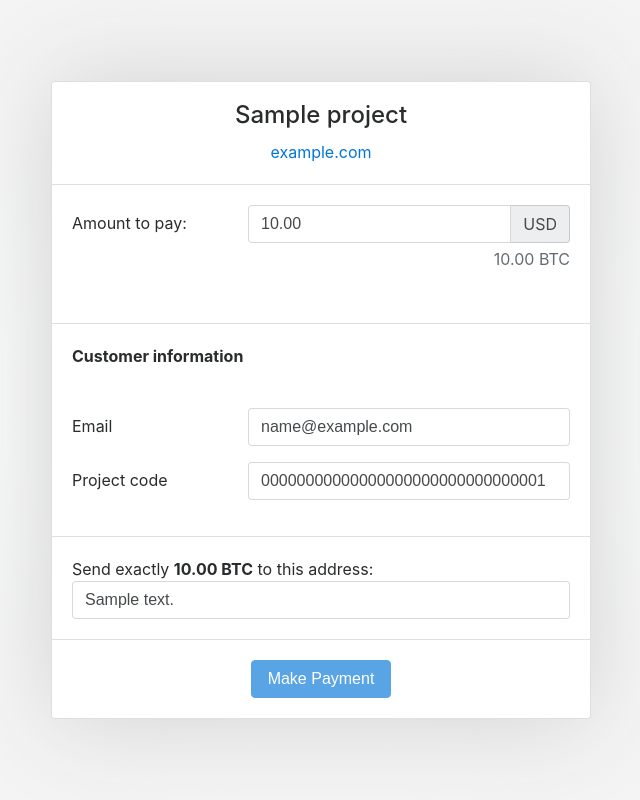
After one commit to codervince/digipay, a Django app: page /00000000-0000-0000-0000-000000000001/ in a window 1280 px wide. The commit adds this page. Shown: the whole page, without its empty margins (319-959 px from the left). Run offline with Django 3.2, Linux system fonts and the light colour scheme; tables that the repository leaves empty hold one stand-in row (values such as "Sample post"); some libraries are stand-ins or nearby versions.

Commit message:
implement transactions html/css/js

```diff
--- a/apps/payments/views.py
+++ b/apps/payments/views.py
@@ -1,4 +1,6 @@
 from django.views.generic import TemplateView
+from django.shortcuts import get_object_or_404
+from django.http import Http404
 from .models import Transaction
 
 
@@ -13,5 +15,8 @@ class TransactionView(TemplateView):
     """
     template_name = 'transaction.html'
 
-    def get_object(self):
-        import ipdb; ipdb.set_trace()
+    def get_context_data(self, **kwargs):
+        kwargs.update({
+            'transaction': get_object_or_404(Transaction, id=kwargs['uuid'])
+        })
+        return super(TransactionView, self).get_context_data(**kwargs)
--- a/templates/base.html
+++ b/templates/base.html
@@ -5,9 +5,30 @@
     <!-- Required meta tags -->
     <meta charset="utf-8">
     <meta name="viewport" content="width=device-width, initial-scale=1, shrink-to-fit=no">
-
     <!-- Bootstrap CSS -->
     <link rel="stylesheet" href="https://maxcdn.bootstrapcdn.com/bootstrap/4.0.0-alpha.6/css/bootstrap.min.css" integrity="sha384-rwoIResjU2yc3z8GV/NPeZWAv56rSmLldC3R/AZzGRnGxQQKnKkoFVhFQhNUwEyJ" crossorigin="anonymous">
+    <link rel="stylesheet" href="https://cdnjs.cloudflare.com/ajax/libs/animate.css/3.5.2/animate.min.css">
+    <style media="screen">
+        body {
+            background: rgb(254,255,255); /* Old browsers */
+            background: -moz-radial-gradient(center, ellipse cover,  rgb(254,255,255) 0%, rgb(240,240,240) 100%); /* FF3.6-15 */
+            background: -webkit-radial-gradient(center, ellipse cover,  rgb(254,255,255) 0%,rgb(240,240,240) 100%); /* Chrome10-25,Safari5.1-6 */
+            background: radial-gradient(ellipse at center,  rgb(254,255,255) 0%,rgb(240,240,240) 100%); /* W3C, IE10+, FF16+, Chrome26+, Opera12+, Safari7+ */
+            filter: progid:DXImageTransform.Microsoft.gradient( startColorstr='#feffff', endColorstr='#f0f0f0',GradientType=1 ); /* IE6-9 fallback on horizontal gradient */
+        }
+        .card-line {
+            border-bottom: 1px solid rgba(0,0,0,.125);
+        }
+        .container-row {
+            min-height: 50rem;
+        }
+        .card {
+            min-width: 100%;
+            -webkit-box-shadow: 0px 0px 100px 0px rgba(207,207,207,1);
+            -moz-box-shadow: 0px 0px 100px 0px rgba(207,207,207,1);
+            box-shadow: 0px 0px 100px 0px rgba(207,207,207,1);
+        }
+    </style>
   </head>
   <body>
     {% block content %}{% endblock %}
--- /dev/null
+++ b/templates/transaction.html
@@ -0,0 +1,82 @@
+{% extends "base.html" %}
+
+{% load i18n %}
+
+{% block title %}
+    {% trans "Payment transaction" %}
+{% endblock %}
+
+{% block content %}
+<div class="container">
+    <div class="container-row row justify-content-center">
+        <div class="col-6 align-self-center">
+            <div class="card animated zoomIn">
+                <div class="card-block card-line text-center">
+                    <h4 class="card-title">{{ transaction.project.name }}</h4>
+                    <div class="card-text">
+                        <a href="{{ transaction.site.domain }}">{{ transaction.site.domain }}</a>
+                    </div>
+                </div>
+                <div class="card-block card-line">
+                    <div class="card-text">
+                        <form class="" action="" method="post">{% csrf_token %}
+                            <div class="form-group row">
+                                <label for="" class="col-4 col-form-label">{% trans "Amount to pay:" %}</label>
+                                <div class="col-8">
+                                    <div class="input-group mb-2 mr-sm-2 mb-sm-0">
+                                        <input type="text" name="name" value="{{ transaction.amount_usd }}" class="form-control">
+                                        <div class="input-group-addon">USD</div>
+                                    </div>
+                                    <p class="form-text text-muted text-right">
+                                        {{ transaction.amount_btc|default_if_none:"" }} BTC
+                                    </p>
+                                </div>
+                            </div>
+                        </form>
+                    </div>
+                </div>
+                <div class="card-block">
+                    <div class="card-text">
+                        <b class="card-title">{% trans "Customer information" %}</b>
+                    </div>
+                </div>
+                <div class="card-block card-line">
+                    <div class="card-text">
+                        <div class="row form-group">
+                            <label for="" class="col-sm-12 col-md-4 col-form-label">{% trans "Email" %}</label>
+                            <div class="col-sm-12 col-md-8">
+                                <input type="text" name="name" value="{{ transaction.email }}" class="form-control">
+                            </div>
+                        </div>
+                        <div class="row form-group">
+                            <label for="" class="col-sm-12 col-md-4 col-form-label">{% trans "Project code" %}</label>
+                            <div class="col-sm-12 col-md-8">
+                                <input type="text" name="name" value="{{ transaction.project.code.hex }}" class="form-control">
+                            </div>
+                        </div>
+                    </div>
+                </div>
+                <div class="card-block card-line">
+                    <div class="card-text">
+                        <div class="row">
+                            <div class="col-12">
+                                {% trans "Send exactly" %} <b>{{ transaction.amount_btc|default_if_none:"" }} BTC</b> to this address:
+                            </div>
+                        </div>
+                        <div class="row">
+                            <div class="col-12">
+                                <input type="text" name="name" value="{{ transaction.to_address|default_if_none:"" }}" class="form-control">
+                            </div>
+                        </div>
+                    </div>
+                </div>
+                <div class="card-block">
+                    <div class="card-text text-center">
+                        <button type="button" class="btn btn-primary" disabled>{% trans "Make Payment" %}</button>
+                    </div>
+                </div>
+            </div>
+        </div>
+    </div>
+</div>
+{% endblock %}
```
